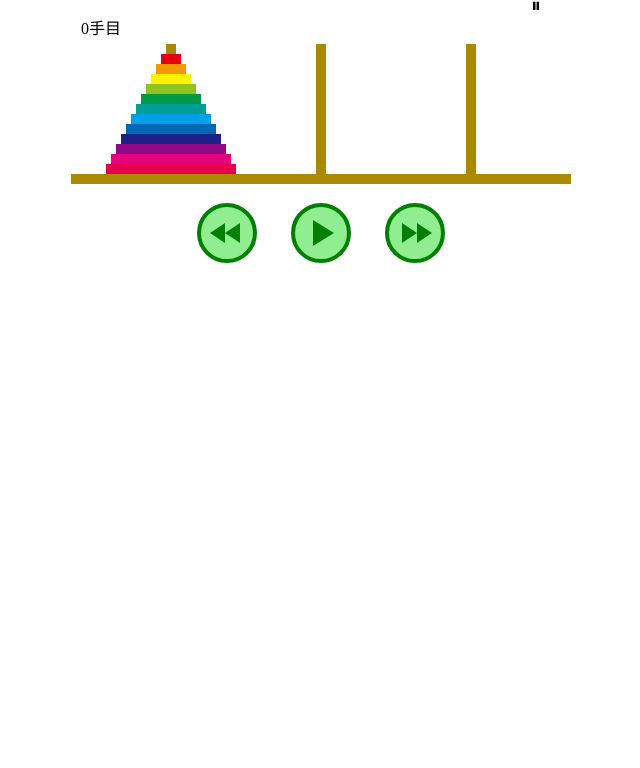
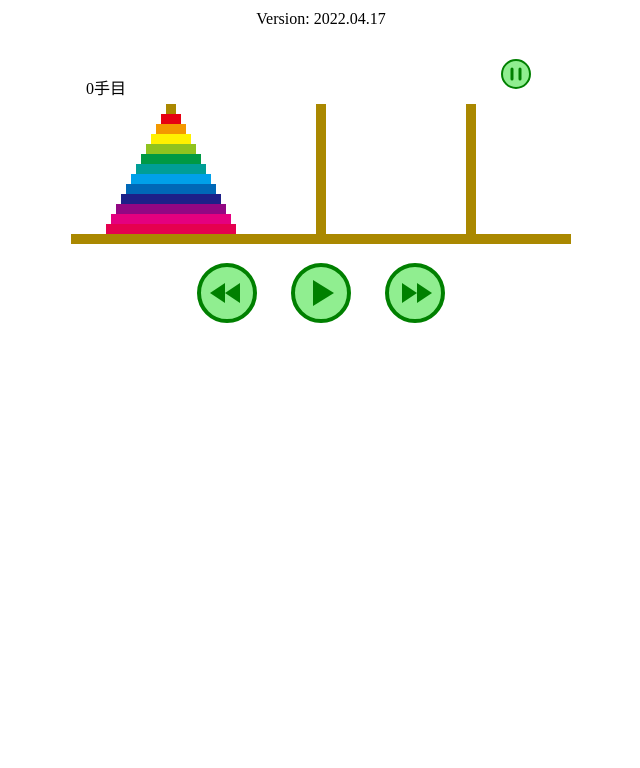
Before and after one commit to tatt61880/hanoi, a website: page index.html in a window 1280 px wide. Shown: the part 32-800 px from the top of the page, without its empty margins (319-959 px from the left). Drawn offline with Linux system fonts and the light colour scheme.

Commit message:
Version: 2022.04.17

```diff
--- a/index.html
+++ b/index.html
@@ -4,17 +4,18 @@
   <title>ハノイの塔</title>
   <meta charset="UTF-8">
   <meta name="viewport" content="width=500">
-  <script src="./js/main.js?2022.04.16"></script>
-  <link rel="stylesheet" href="./style.css?2022.04.16">
+  <script src="./js/main.js?2022.04.17"></script>
+  <link rel="stylesheet" href="./style.css?2022.04.17">
   <link rel="icon" type="image/x-icon" href="./images/favicon.png">
   <link rel="apple-touch-icon" sizes="152x152" href="./images/apple-touch-icon.png?2022.04.16">
 </head>
 
 <body>
 <div id="contents">
-  <h1>ハノイの塔</h1>
   <div>
-    <div id="speed">⏸</div>
+    <h1>ハノイの塔</h1>
+    <p id="versionInfo"><br></p>
+    <div id="speedInfo"></div>
     <svg id="svgBoard" width="500" height="200"></svg>
     <div>
       <a class="button">
--- a/js/main.js
+++ b/js/main.js
@@ -1,5 +1,6 @@
+(function() {
   'use strict';
-const version = 'Version: 2022.04.16';
+  const version = 'Version: 2022.04.17';
   const SVG_NS = 'http://www.w3.org/2000/svg';
 
   window.addEventListener('load', init, false);
@@ -11,30 +12,67 @@ let step = 0;
   let stepPrev = 0;
   let speed = 0;
 
+  let elemSpeedInfo;
+
   let elemStop;
   let elemStart;
-let elemSpeed;
+  let elemSpeedDown;
+  let elemSpeedUp;
+
+  function updateSpeedInfo() {
+    let elem;
+    if (speed < 0) {
+      elem = elemSpeedDown;
+    } else if (speed == 0) {
+      elem = elemStop;
+    } else if (speed == 1) {
+      elem = elemStart;
+    } else {
+      elem = elemSpeedUp;
+    }
+    while (elemSpeedInfo.firstChild) {
+      elemSpeedInfo.removeChild(elemSpeedInfo.firstChild);
+    }
+    const svg = document.createElementNS(SVG_NS, 'svg');
+    svg.setAttribute('width', '120');
+    svg.setAttribute('height', '60');
+    for (const child of elem.childNodes) {
+      const elem = child.cloneNode(true);
+      svg.appendChild(elem);
+    }
+    if (Math.abs(speed) > 1) {
+      const text = document.createElementNS(SVG_NS, 'text');
+      text.setAttribute('x', 65);
+      text.setAttribute('y', 40);
+      text.appendChild(document.createTextNode(`x${Math.abs(speed)}`));
+      svg.appendChild(text);
+    }
+    svg.setAttribute('transform', 'scale(0.5 0.5)');
+    elemSpeedInfo.appendChild(svg);
+  }
 
   function stop() {
     elemStop.style.display = 'none';
     elemStart.style.display = 'block';
     speed = 0;
-  elemSpeed.innerText = '⏸';
+    updateSpeedInfo();
   }
 
-function init(e) {
+  function init() {
+    document.getElementById('versionInfo').innerText = version;
+
     const elemSvg = document.getElementById('svgBoard');
-  elemSpeed = document.getElementById('speed');
+    elemSpeedInfo = document.getElementById('speedInfo');
     elemStart = document.getElementById('buttonStart');
     elemStop = document.getElementById('buttonStop');
-  const elemSpeedDown = document.getElementById('buttonSpeedDown');
-  const elemSpeedUp = document.getElementById('buttonSpeedUp');
+    elemSpeedDown = document.getElementById('buttonSpeedDown');
+    elemSpeedUp = document.getElementById('buttonSpeedUp');
 
     elemStart.addEventListener('click', function() {
       elemStop.style.display = 'block';
       elemStart.style.display = 'none';
       speed = 1;
-    elemSpeed.innerText = '▶';
+      updateSpeedInfo();
     }, false);
 
     elemStop.addEventListener('click', stop, false);
@@ -55,8 +93,8 @@ function init(e) {
         speed = -1;
         break;
       }
-    while (step % speed != 0) step++;;
-    elemSpeed.innerText = speed == -1 ? `⏪` : `⏪x${Math.abs(speed)}`;
+      while (step % speed != 0) step++;
+      updateSpeedInfo();
     }, false);
 
     elemSpeedUp.addEventListener('click', function() {
@@ -76,7 +114,7 @@ function init(e) {
         break;
       }
       step = step - step % speed;
-    elemSpeed.innerText = `⏩x${speed}`;
+      updateSpeedInfo();
     }, false);
 
     const array = [];
@@ -85,20 +123,22 @@ function init(e) {
       if (n > 0) {
         hanoi(n - 1, f, v, t);
         array.push([f, t]);
-      hanoi(n - 1 , v, t, f);
+        hanoi(n - 1, v, t, f);
       }
     }
 
     hanoi(num, 0, 2, 1);
 
     const statesArray = [[], [], []];
-  statesArray[0] = Array.from(new Array(num), (_, i) => (i + 1)).reverse(); // num, num-1, ..., 2, 1
+    statesArray[0] = Array.from(new Array(num), (_, i) => i + 1).reverse(); // num, num-1, ..., 2, 1
     draw(elemSvg, statesArray);
     stepPrev = step;
 
+    updateSpeedInfo();
+
     {
       let i = 0;
-    setInterval(function() {
+      window.setInterval(function() {
         step += speed;
         if (step > array.length * speedStep) {
           stop();
@@ -137,7 +177,7 @@ function init(e) {
           }
         }
       }, interval);
-  };
+    }
   }
 
   function createRect(param) {
@@ -192,23 +232,22 @@ function draw(elemSvg, statesArray) {
       const states = statesArray[i];
       let y = svgHeight - 10 - 10;
       const width = 5;
-    let colorId = 0;
       // リング
       for (const state of states) {
         const rect = createRect({x: x - state * width, y: y, width: 10 + width * (2 * state), height: 10});
         rect.setAttribute('fill', colors[(state - 1) % colors.length]);
         g.appendChild(rect);
         y -= 10;
-      colorId++;
       }
     }
 
     {
       const text = document.createElementNS(SVG_NS, 'text');
-    text.setAttribute('x', 10);
+      text.setAttribute('x', 15);
       text.setAttribute('y', 20);
       text.appendChild(document.createTextNode(`${step / speedStep}手目`));
       g.appendChild(text);
     }
     elemSvg.appendChild(g);
   }
+})();
--- a/style.css
+++ b/style.css
@@ -19,11 +19,11 @@ h1 {
   background-color: pink;
 }
 
-#speed {
-  font-size: 20px;
-  margin: 0 0 0 auto;;
-  width: 70px;
-  height: 20px;
+#speedInfo {
+  font-size: 30px;
+  margin: 0 0 0 auto;
+  width: 100px;
+  height: 30px;
 }
 
 a.button {
```
Also changed, not shown: package.json (added, +25 -0 lines), .eslintrc.json (added), 3 other files. Lines whose indentation alone changed are shown as unchanged.
